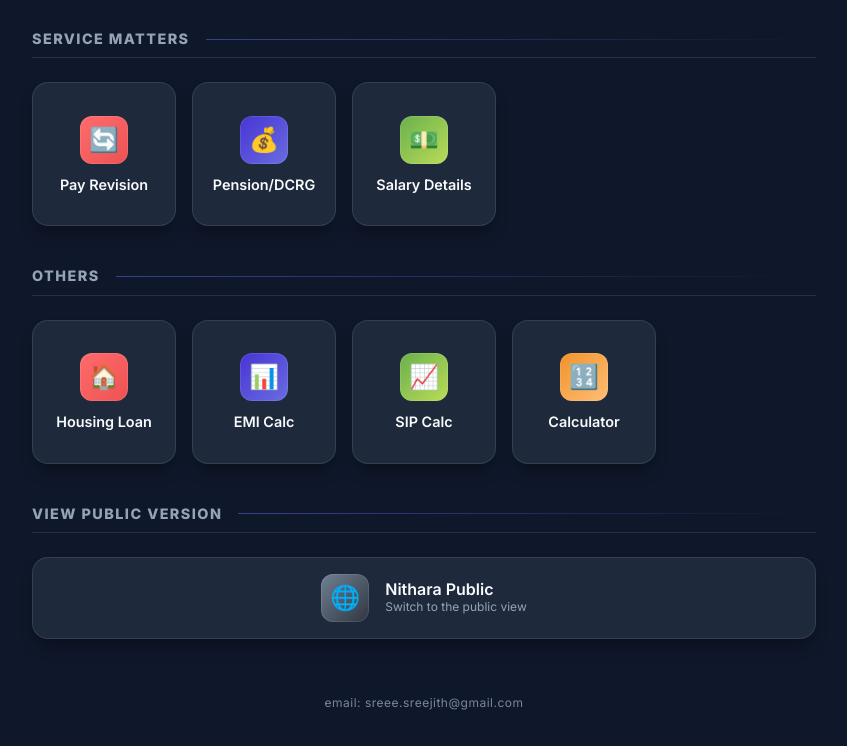
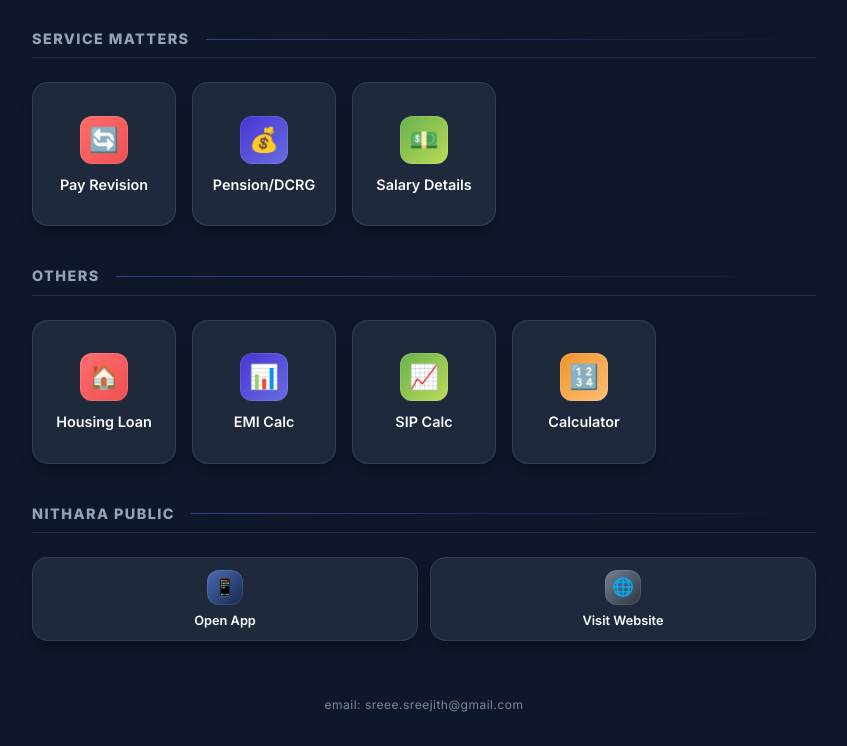
Before and after one commit to sreeesreejith-jpg/sreekala, a website: page index.html in a window 1280 px wide. Shown: the part 104-850 px from the top of the page, without its empty margins (216-1063 px from the left). Drawn offline with Linux system fonts and the light colour scheme.

Commit message:
feat: add separate links for Public App and Website

```diff
--- a/index.html
+++ b/index.html
@@ -95,20 +95,27 @@
                 </a>
             </div>
 
-            <!-- Section 3: External -->
-            <h3 class="section-title">View Public Version</h3>
-            <div class="app-grid" style="grid-template-columns: 1fr;">
-                <!-- App Card: Public Portal -->
+            <!-- Section 3: Public Links -->
+            <h3 class="section-title">Nithara Public</h3>
+            <div class="app-grid" style="grid-template-columns: repeat(2, 1fr); gap: 0.75rem;">
+                <!-- App Card: Public App -->
+                <a href="com.sreejith.nithara://" class="app-card"
+                    style="aspect-ratio: auto; min-height: 70px; padding: 0.75rem;">
+                    <div class="icon-wrapper"
+                        style="width: 2.2rem; height: 2.2rem; font-size: 1.1rem; margin-bottom: 0.5rem; background: linear-gradient(135deg, #4b6cb7 0%, #182848 100%);">
+                        📱
+                    </div>
+                    <h2 class="app-title" style="font-size: 0.8rem;">Open App</h2>
+                </a>
+
+                <!-- App Card: Public Website -->
                 <a href="https://sreeesreejith-jpg.github.io/nithara/index.html" class="app-card"
-                    style="aspect-ratio: auto; min-height: 80px; flex-direction: row; gap: 1rem;">
+                    style="aspect-ratio: auto; min-height: 70px; padding: 0.75rem;">
                     <div class="icon-wrapper"
-                        style="margin-bottom: 0; background: linear-gradient(135deg, #718093 0%, #2f3640 100%);">
+                        style="width: 2.2rem; height: 2.2rem; font-size: 1.1rem; margin-bottom: 0.5rem; background: linear-gradient(135deg, #718093 0%, #2f3640 100%);">
                         🌐
                     </div>
-                    <div style="text-align: left;">
-                        <h2 class="app-title" style="font-size: 1rem;">Nithara Public</h2>
-                        <p style="font-size: 0.75rem; color: var(--text-muted);">Switch to the public view</p>
-                    </div>
+                    <h2 class="app-title" style="font-size: 0.8rem;">Visit Website</h2>
                 </a>
             </div>
         </main>
```
